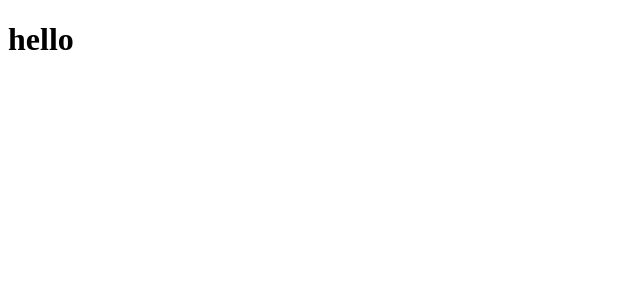
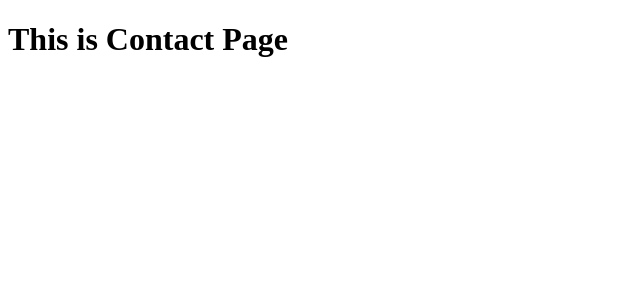
Before and after one commit to amitdekivadiya15/test, a React (Create React App) app: page /contact in a window 1280 px wide. Shown: the top 300 px of the page, without its empty margins (0-640 px from the left). Built offline with nearby package versions, Linux system fonts and the light colour scheme.

Commit message:
routerbasic

```diff
--- a/package.json
+++ b/package.json
@@ -8,6 +8,7 @@
     "@testing-library/user-event": "^12.8.3",
     "react": "^17.0.2",
     "react-dom": "^17.0.2",
+    "react-router-dom": "^5.2.0",
     "react-scripts": "4.0.3",
     "web-vitals": "^1.1.2"
   },
--- a/src/App.js
+++ b/src/App.js
@@ -1,11 +1,22 @@
-import react from "react";
+import React from "react";
+import About from "./Components/About";
+import Contact from "./Components/Contact";
+import Error from "./Components/Error";
+import { Route, Switch } from "react-router-dom";
 
-function App() {
+const App = () => {
   return (
     <>
-      <h1> hello </h1>
+      <Switch>
+        <Route exact path="/" component={About} />
+        <Route path="/contact" component={Contact} />
+        <Route component={Error} />
+      </Switch>
+
+      {/* <About />
+      <Contact /> */}
     </>
   );
-}
+};
 
 export default App;
--- a/src/Components/About.js
+++ b/src/Components/About.js
@@ -0,0 +1,7 @@
+import React from "react";
+
+const About = () => {
+  return <h1> This is About Page </h1>;
+};
+
+export default About;
--- a/src/Components/Contact.js
+++ b/src/Components/Contact.js
@@ -0,0 +1,7 @@
+import React from "react";
+
+const Contact = () => {
+  return <h1> This is Contact Page </h1>;
+};
+
+export default Contact;
--- /dev/null
+++ b/src/Components/Error.js
@@ -0,0 +1,7 @@
+import React from "react";
+
+const Error = () => {
+  return <h1> Opps! Page not found </h1>;
+};
+
+export default Error;
--- a/src/index.js
+++ b/src/index.js
@@ -1,10 +1,13 @@
 import React from "react";
 import ReactDOM from "react-dom";
 import App from "./App";
+import { BrowserRouter } from "react-router-dom";
 
 ReactDOM.render(
   <React.StrictMode>
-    <App />
+    <BrowserRouter>
+      <App />
+    </BrowserRouter>
   </React.StrictMode>,
   document.getElementById("root")
 );
```
Also changed, not shown: 1 other file (tests, documents, lock files or other folders).
